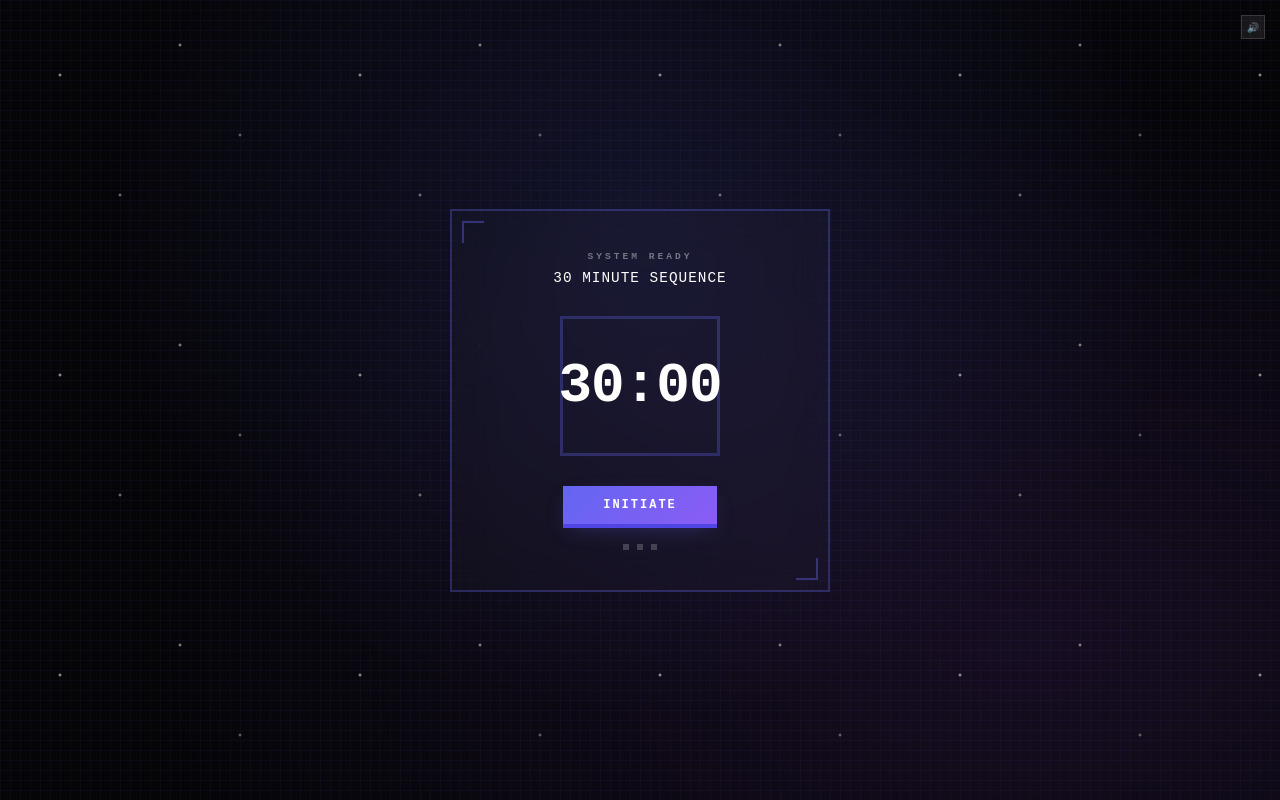
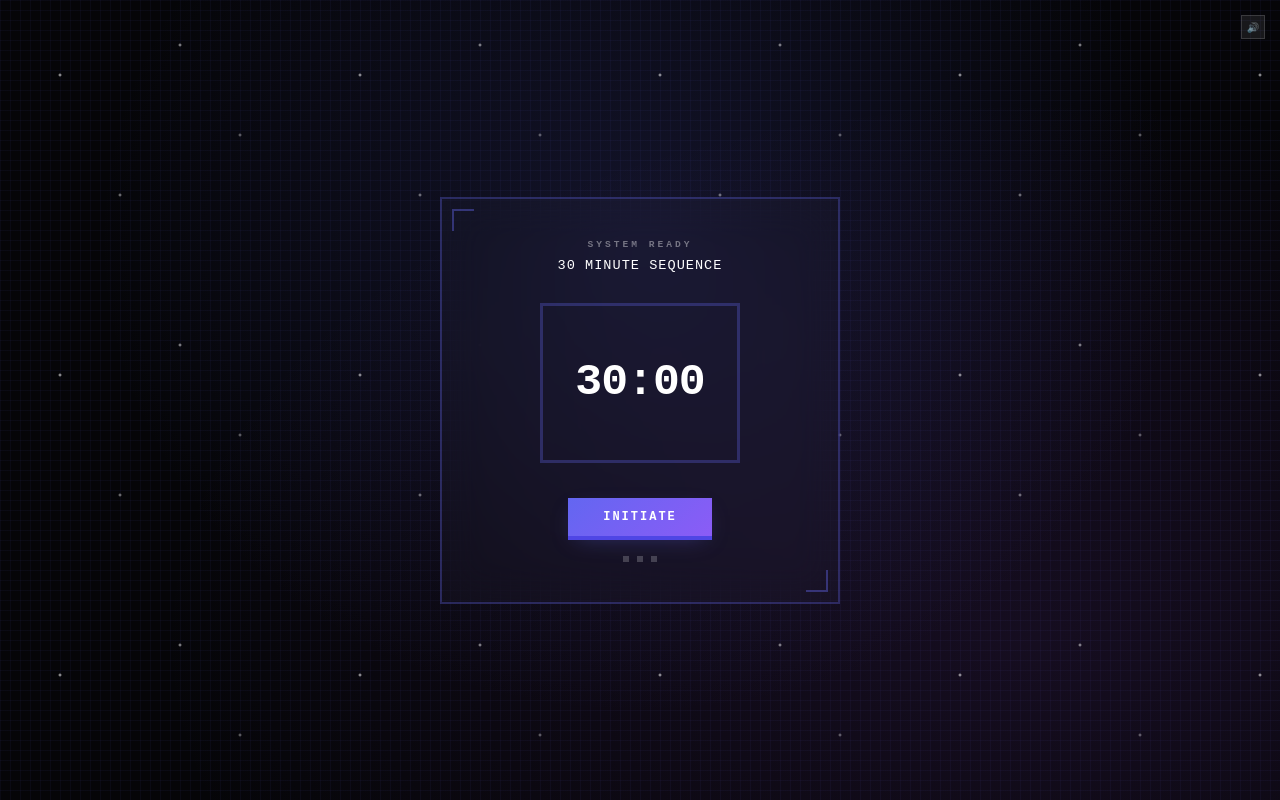
Before and after one commit to xu1248129920-pass/midjourney-login, a plain HTML site: page launch-v2.html in a window 1280 px wide. Drawn offline with Linux system fonts and the light colour scheme.

Commit message:
Adjust card dimensions and timer font size

```diff
--- a/launch-v2.html
+++ b/launch-v2.html
@@ -63,7 +63,7 @@
             border: 2px solid rgba(99, 102, 241, 0.3);
             padding: 40px 30px;
             text-align: center;
-            max-width: 380px;
+            max-width: 400px; /* 稍微加宽卡片 */
             width: 90%;
             transition: border-color 0.3s ease, box-shadow 0.3s ease;
         }
@@ -94,7 +94,7 @@
         }
 
         .subtitle {
-            font-size: 0.9rem;
+            font-size: 0.85rem;
             color: #fff;
             margin-bottom: 30px;
             letter-spacing: 1px;
@@ -104,11 +104,12 @@
         .card.alert-mode .title { color: rgba(239, 68, 68, 0.8); }
         .card.alert-mode .subtitle { color: rgba(239, 68, 68, 0.95); }
 
+        /* --- 修改处：扩大边框，调整高度 --- */
         .timer-box {
             position: relative;
-            width: 160px; /* 稍微加宽以容纳 MM:SS */
-            height: 140px;
-            margin: 0 auto 30px;
+            width: 200px;  /* 从 160px 扩大到 200px */
+            height: 160px; /* 从 140px 扩大到 160px */
+            margin: 0 auto 35px;
             display: flex;
             justify-content: center;
             align-items: center;
@@ -118,13 +119,15 @@
 
         .card.alert-mode .timer-box { border-color: rgba(239, 68, 68, 0.6); }
 
+        /* --- 修改处：缩小字体 --- */
         .timer-number {
-            font-size: 3.5rem; /* 稍微调小字体以适应两位数 */
+            font-size: 2.8rem; /* 从 3.5rem 缩小到 2.8rem */
             font-weight: bold;
             font-family: 'Courier New', monospace;
             color: #fff;
             letter-spacing: -1px;
             transition: color 0.3s ease;
+            line-height: 1; /* 确保垂直居中 */
         }
 
         .card.alert-mode .timer-number {
@@ -136,7 +139,7 @@
             background: linear-gradient(135deg, #6366f1 0%, #8b5cf6 100%);
             color: #fff;
             border: none;
-            padding: 12px 40px;
+            padding: 12px 35px;
             font-size: 0.75rem;
             font-weight: bold;
             letter-spacing: 2px;
@@ -311,13 +314,17 @@
         <div id="launchContent">
             <div class="title" id="statusTitle">SYSTEM READY</div>
             <div class="subtitle" id="statusText">30 MINUTE SEQUENCE</div>
+
+            <!-- 计时器区域 -->
             <div class="timer-box" id="timerBox">
                 <div class="timer-number" id="timerDisplay">30:00</div>
             </div>
+
             <div class="button-group">
                 <button class="btn btn-launch" id="launchBtn" onclick="startSequence()">INITIATE</button>
                 <button class="btn btn-cancel" id="cancelBtn" onclick="cancelSequence()" style="display:none;">ABORT</button>
             </div>
+
             <div class="status">
                 <div class="status-dot"></div>
                 <div class="status-dot"></div>
```
